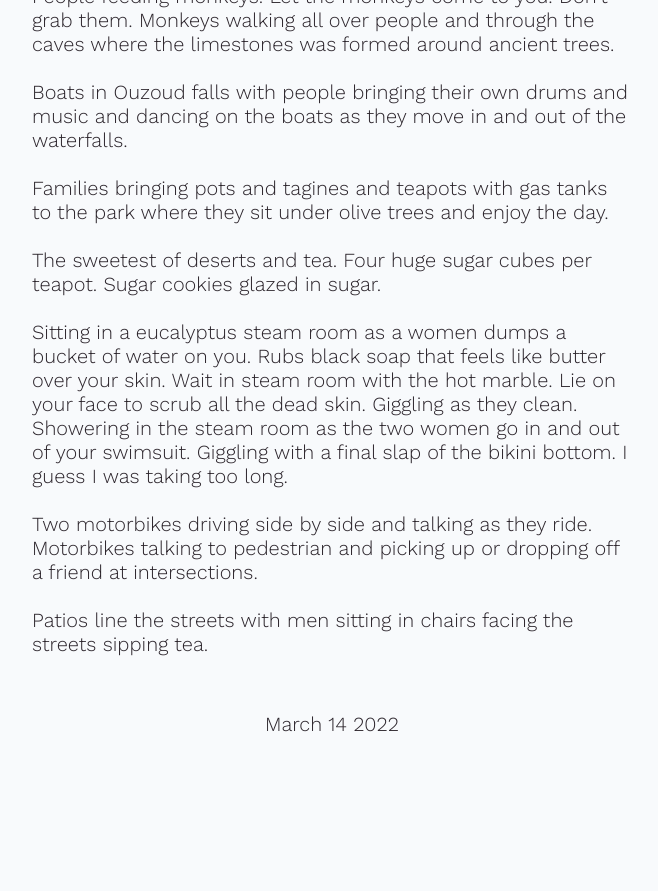
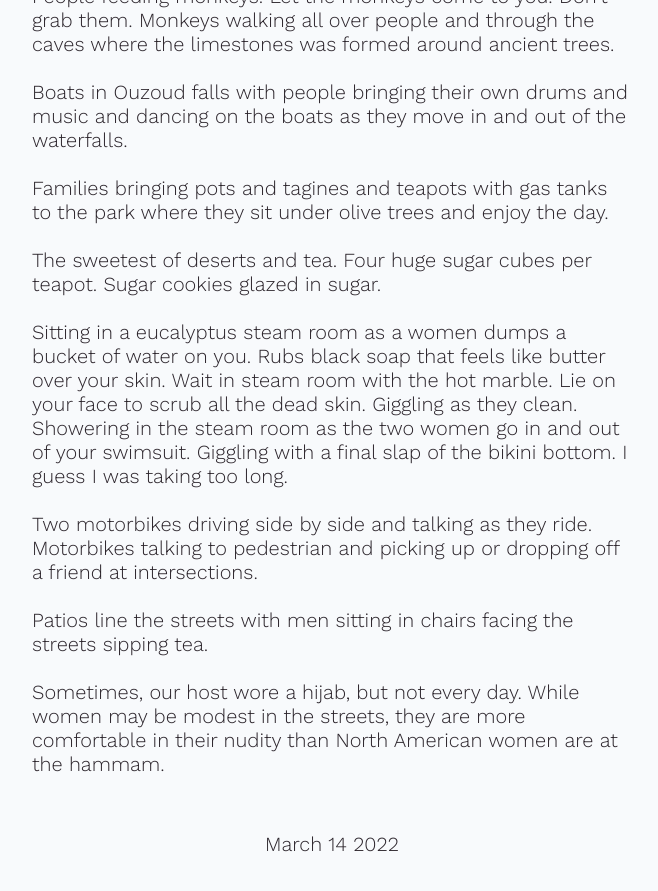
Before and after one commit to shannawn/shannonaw, a Jekyll site: the page built from brain-doodles/morrcan-scenes.md, in a window 1280 px wide and 900 px high, scrolled down 4534 px. Shown: the top 891 px of the window, without its empty margins (308-966 px from the left). Built offline with Jekyll 4.4.1, drawn with Linux system fonts in a browser that asks for light colours; our own code applies the rules of GitHub Pages for plain Markdown files; before the commit the page ends 5314 px from its top, so only the background shows below that.

Commit message:
Update morrcan-scenes.md

```diff
--- a/brain-doodles/morrcan-scenes.md
+++ b/brain-doodles/morrcan-scenes.md
@@ -88,3 +88,5 @@ Sitting in a eucalyptus steam room as a women dumps a bucket of water on you. Ru
 Two motorbikes driving side by side and talking as they ride. Motorbikes talking to pedestrian and picking up or dropping off a friend at intersections.
 
 Patios line the streets with men sitting in chairs facing the streets sipping tea.
+
+Sometimes, our host wore a hijab, but not every day. While women may be modest in the streets, they are more comfortable in their nudity than North American women are at the hammam.
```
